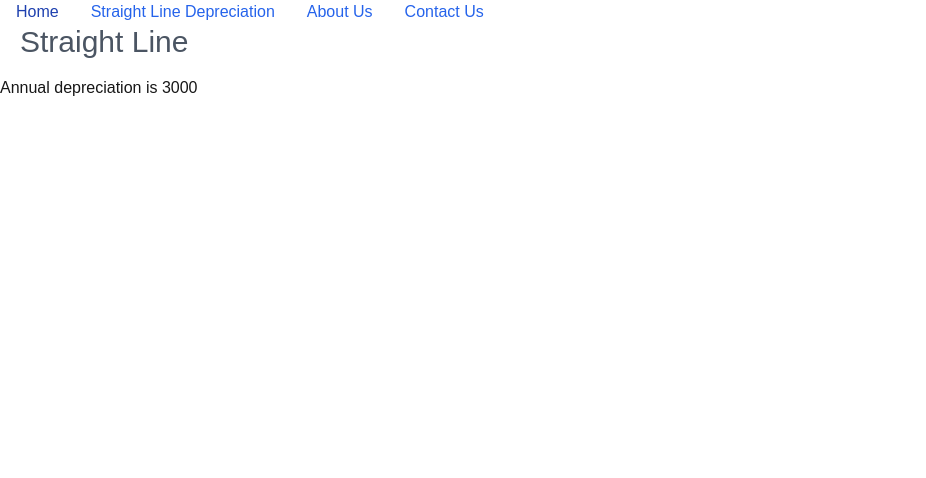
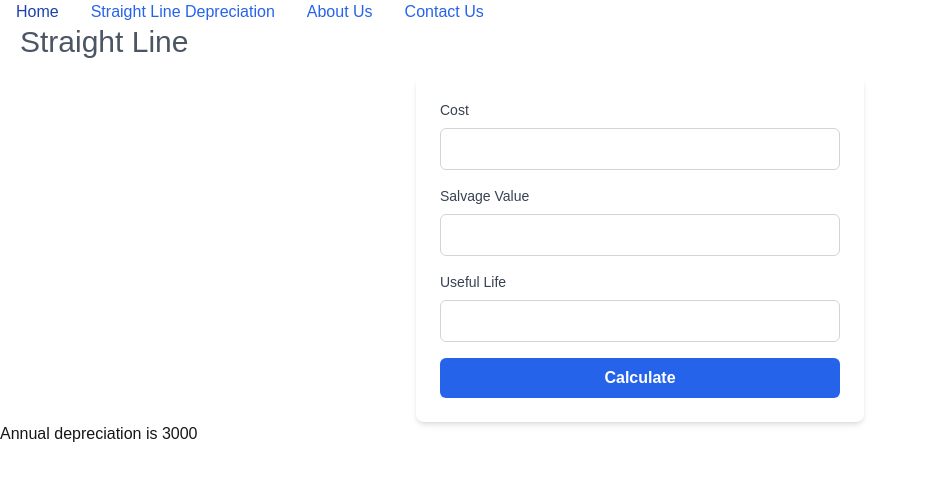
Before and after one commit to qcprof/depreciation, a Next.js app: page /straight-line in a window 1280 px wide. Shown: the top 478 px of the page, without its empty margins (0-926 px from the left). Built offline with nearby package versions, Linux system fonts and the light colour scheme.

Commit message:
added form for sl dep

```diff
--- a/src/app/straight-line/page.jsx
+++ b/src/app/straight-line/page.jsx
@@ -2,10 +2,61 @@
   const cost = 10000
   const salvageValue = 1000
   const usefulLife = 3
+
   const annualDepreciation = (cost - salvageValue) / usefulLife
   return (
     <>
       <h1 className="ml-5 mb-4 text-3xl text-gray-600 ">Straight Line</h1>
+      <div className="space-y-4 max-w-md mx-auto p-6 bg-white rounded-lg shadow-md">
+        <div className="space-y-2">
+          <label
+            htmlFor="cost"
+            className="block text-sm font-medium text-gray-700"
+          >
+            Cost
+          </label>
+          <input
+            type="number"
+            name="cost"
+            id="cost"
+            className="w-full px-3 py-2 border border-gray-300 rounded-md focus:outline-none focus:ring-2 focus:ring-blue-500"
+          />
+        </div>
+
+        <div className="space-y-2">
+          <label
+            htmlFor="sv"
+            className="block text-sm font-medium text-gray-700"
+          >
+            Salvage Value
+          </label>
+          <input
+            type="number"
+            name="sv"
+            id="sv"
+            className="w-full px-3 py-2 border border-gray-300 rounded-md focus:outline-none focus:ring-2 focus:ring-blue-500"
+          />
+        </div>
+
+        <div className="space-y-2">
+          <label
+            htmlFor="ul"
+            className="block text-sm font-medium text-gray-700"
+          >
+            Useful Life
+          </label>
+          <input
+            type="number"
+            name="ul"
+            id="ul"
+            className="w-full px-3 py-2 border border-gray-300 rounded-md focus:outline-none focus:ring-2 focus:ring-blue-500"
+          />
+        </div>
+
+        <button className="w-full px-4 py-2 bg-blue-600 text-white font-semibold rounded-md hover:bg-blue-700 focus:outline-none focus:ring-2 focus:ring-blue-500">
+          Calculate
+        </button>
+      </div>
       <p>Annual depreciation is {annualDepreciation}</p>
     </>
   );
```
